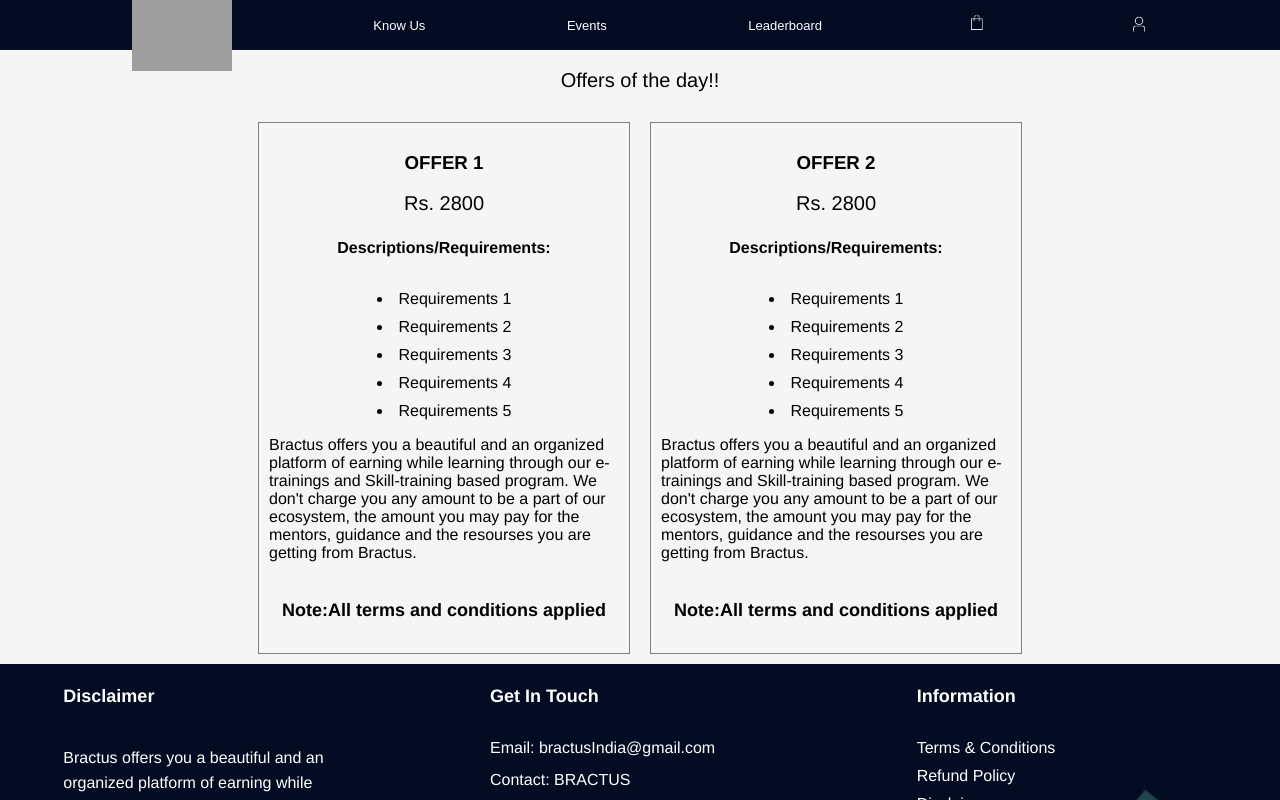
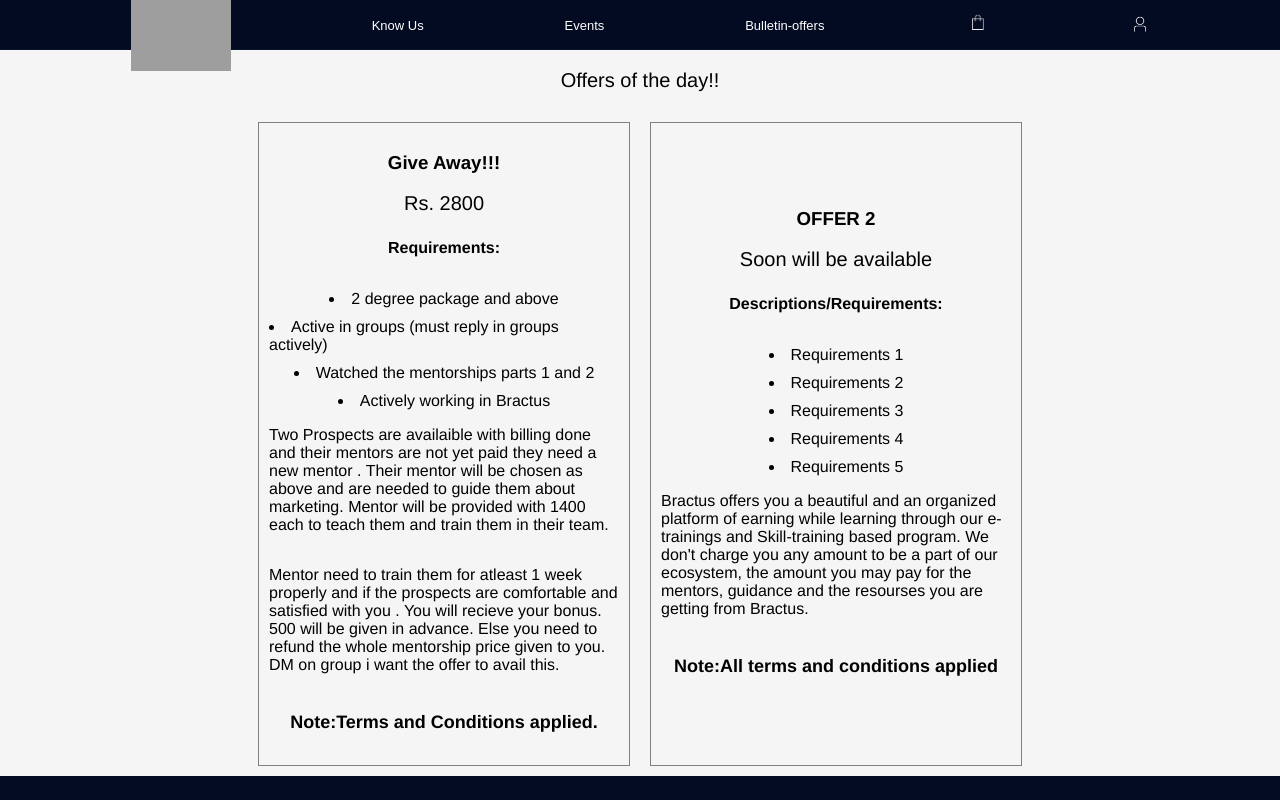
Before and after one commit to Khannakunal32/bractus-frontend, a React (Create React App) app: page /leaderBoard in a window 1280 px wide. Shown: the top 800 px of the page. Built offline with nearby package versions, Linux system fonts and the light colour scheme; grey boxes are pictures that could not be loaded.

Commit message:
bulletin and day 2

```diff
--- a/src/App.js
+++ b/src/App.js
@@ -117,7 +117,7 @@ function App(props) {
 
               <a href="/comingsoon">Events</a>
               <a href="/Packages">Services</a>
-              <a href="/leaderBoard">Leaderboard</a>
+              <a href="/leaderBoard">Bulletin-offers</a>
               <a href="/signin">My Account</a>
               {/* <a href="/cart">Cart</a>
             <a href="/signin">Sign In</a> */}
@@ -136,7 +136,7 @@ function App(props) {
             <a href="/aboutus">Know Us</a>
             <a href="/comingsoon">Events</a>
 
-            <a href="/leaderBoard">Leaderboard</a>
+            <a href="/leaderBoard">Bulletin-offers</a>
 
             <a href="/Packages">
               <img
--- a/src/index.css
+++ b/src/index.css
@@ -712,3 +712,11 @@ z-index: 1;
   margin:20px
 
 }
+
+.mentorship-teaser{
+  background-color: #040c239a;
+  text-align: left;
+  width: 35%;
+  height: 90%;
+  min-height: 280px;
+}
--- a/src/screens/kunalMentorship.js
+++ b/src/screens/kunalMentorship.js
@@ -1,4 +1,4 @@
-import React from "react";
+/* import React from "react";
 
 export default function kunalMentorship() {
   return (
@@ -44,3 +44,151 @@ export default function kunalMentorship() {
     </div>
   );
 }
+*/
+import React from "react";
+
+export default function kunalMentorship() {
+  return (
+    <div
+      style={{
+        display: "flex",
+        flexDirection: "column",
+        maxWidth: "100vw",
+        alignItems: "center",
+        justifyContent: "center",
+      }}
+    >
+      <h1>Kunal Khanna's Mentorship</h1>
+
+      <iframe
+        className="mentorship-teaser"
+        src="https://www.youtube.com/embed/cM_5GI1hyac"
+        title="Kunal's Mentorship"
+        frameborder="0"
+        allow="accelerometer; autoplay; clipboard-write; encrypted-media; gyroscope; picture-in-picture"
+        allowfullscreen
+      ></iframe>
+
+      <h1>Description</h1>
+      <div style={{ maxWidth: "35%", textAlign: "left", lineHeight: "25px" }}>
+        <p>
+          This is Kunal Khanna's personal mentorship to learn Marketing and
+          kick-start your business.<br></br>
+          This course will provide you with one of the best marketing knowledge
+          that is totally practical. If you go through this course and follow
+          each step and task on daily basis , then it can gaurantee you to earn
+          through selling your personal skills. <br></br>
+          Have full conceteration while watching this and have a diary and pen
+          with you.
+        </p>
+      </div>
+      <h1>Task:Day 1</h1>
+      <div style={{ maxWidth: "35%", textAlign: "left", lineHeight: "25px" }}>
+        <p>Task for the day 1 is folowing:</p>
+        <li>
+          Watch Mindset Part 1 <br></br>
+          <a href="https://youtu.be/meejCpKK830" title="Mindset Part 1">
+            <img
+              src="https://i9.ytimg.com/vi/meejCpKK830/mq1.jpg?sqp=CMiY14YG&rs=AOn4CLDEeX7BvWOdbuKcZEfYYMXDxETEQw"
+              alt="Mindset Part 1"
+            />
+          </a>
+        </li>
+        <li>
+          {" "}
+          Now watch mindset Part 2 <br></br>
+          <a href="https://youtu.be/KBoDrqFB7GY" title="Mindset Part 2">
+            <img
+              src="https://i9.ytimg.com/vi/KBoDrqFB7GY/mq2.jpg?sqp=CKyy14YG&rs=AOn4CLAgNSRu3UJxg8NuJ3IMP9aO8EJJ7A"
+              alt="Mindset Part 2"
+            />
+          </a>
+        </li>
+        <ol>
+          <li>Make sure you have complete notes </li>
+
+          <li> Apply all the steps in video without missing.</li>
+
+          <li> Contact your mentor to start.</li>
+          <li>
+            {" "}
+            Make Hot Warm list <br></br>(Ask your upline to help you. Dont
+            depend on upline much.)
+          </li>
+          <li>
+            {" "}
+            I personally made a list of 100 poeple . <br></br>The more the
+            number is, the better you'll have the sales.
+          </li>
+        </ol>{" "}
+      </div>
+      <h1>Note: Please make sure to obey rules</h1>
+
+      <h1>Task:Day 2</h1>
+      <div style={{ maxWidth: "35%", textAlign: "left", lineHeight: "25px" }}>
+        <p>Task for the day 2 is folowing:</p>
+        <li>
+          Watch Skillset - Profiling <br></br>
+          <a href="https://youtu.be/nKomhVZC9As" title="Skillset Profiling">
+            <img
+              src="https://i9.ytimg.com/vi/nKomhVZC9As/mq3.jpg?sqp=CKyy14YG&rs=AOn4CLDdsJEqSiXUxJqR9eh6YrvdUhcJeQ"
+              alt="Skillset - Profiling"
+            />
+          </a>
+        </li>
+        {/* <li>
+          {" "}
+          Now watch mindset Part 2 <br></br>
+          <a href="https://youtu.be/KBoDrqFB7GY" title="Mindset Part 2">
+            <img
+              src="https://i9.ytimg.com/vi/KBoDrqFB7GY/mq2.jpg?sqp=CKyy14YG&rs=AOn4CLAgNSRu3UJxg8NuJ3IMP9aO8EJJ7A"
+              alt="Mindset Part 2"
+            />
+          </a>
+        </li> */}
+        <ol>
+          <li>
+            Create a private profile. Follow your upline and Kunal Khanna.{" "}
+          </li>
+
+          <li>
+            {" "}
+            Apply all the steps in video and create an attractive profiling.
+          </li>
+
+          <li> Shout in bractus groups and increase followers.</li>
+          <li>
+            Watch the video given. Its very funny and will teach you story
+            bulding.<br></br>
+            <a
+              href="https://www.youtube.com/watch?v=WPcbGq2Wzpg"
+              title="Recipe of success -1"
+            >
+              {" "}
+              Recipe of Success 1- Sonu sharma
+            </a>{" "}
+          </li>
+          {/* <a href="https://youtu.be/KBoDrqFB7GY" title="Mindset Part 2">  </a> */}
+
+          <li>
+            It was funny right. The next video is even better.<br></br>
+            <a
+              href="https://www.youtube.com/watch?v=p2ruFPzrMJ4"
+              title="Recipe of success -2"
+            >
+              {" "}
+
+              Recipe of Success 2- Sonu sharma
+            </a>{" "}
+          </li>
+
+          <li>
+            {" "}
+            Now work on profiling. Revise old notes and make a video of your skill.
+          </li>
+        </ol>{" "}
+      </div>
+      <h1>Note: Please make sure to watch all video and complete the task to earn.</h1>
+    </div>
+  );
+}
--- a/src/screens/leaderBoard.js
+++ b/src/screens/leaderBoard.js
@@ -1,49 +1,83 @@
-import React from 'react'
+import React from "react";
 
 export default function leaderBoard() {
   return (
-        <div style={{display:'flex',flexDirection:'column',justifyContent:'center',alignItems:'center'}}>
+    <div
+      style={{
+        display: "flex",
+        flexDirection: "column",
+        justifyContent: "center",
+        alignItems: "center",
+      }}
+    >
       <p className="price">Offers of the day!!</p>
-           <div style={{display:'flex',justifyContent:'space-evenly'}}>
-
-
-        <div style={{maxWidth:'350px', display:'flex',flexDirection:'column',alignItems:'center',margin:'10px',justifyContent:'center',border:'1px solid grey',padding:'10px'}}>
-           <h3>OFFER 1</h3>
+      <div style={{ display: "flex", justifyContent: "space-evenly" }}>
+        <div
+          style={{
+            maxWidth: "350px",
+            display: "flex",
+            flexDirection: "column",
+            alignItems: "center",
+            margin: "10px",
+            justifyContent: "center",
+            border: "1px solid grey",
+            padding: "10px",
+          }}
+        >
+          <h3 >Give Away!!!</h3>
           <div className="price">Rs. 2800</div>
-          <h2>Descriptions/Requirements:</h2>
-          <li>Requirements 1</li>
-          <li>Requirements 2</li>
-          <li>Requirements 3</li>
-          <li>Requirements 4</li>
-          <li>Requirements 5</li>
-          <p style={{textAlign:'left'}}> Bractus offers you a beautiful and an organized platform of
-                earning while learning through our e-trainings and Skill-training
-                based program. We don't charge you any amount to be a part of
-                our ecosystem, the amount you may pay for the mentors, guidance and
-                the resourses you are getting from Bractus.</p>
-                <h1>Note:All terms and conditions applied</h1>
+          <h2>Requirements:</h2>
+          <li>2 degree package and above</li>
+          <li>Active in groups (must reply in groups actively)</li>
+          <li>Watched the mentorships parts 1 and 2</li>
+          <li>Actively working in Bractus</li>
+          <p style={{ textAlign: "left" }}>
+            {" "}
+            Two Prospects are availaible with billing done and their mentors are not yet paid
+            they need a new mentor . Their mentor will be chosen as above and are needed to guide
+            them about marketing. Mentor will be provided with 1400 each to teach them and train them
+            in their team.
+          </p>
+          <p style={{ textAlign: "left" }}>
+            {" "}
+            Mentor need to train them for atleast 1 week properly and if the prospects are comfortable and
+            satisfied with you . You will recieve your bonus. 500 will be given in advance. Else you need to
+            refund the whole mentorship price given to you. DM on group i want the offer to avail this.
+          </p>
+          <h1>Note:Terms and Conditions applied.</h1>
         </div>
 
-           <div style={{maxWidth:'350px',display:'flex',flexDirection:'column',alignItems:'center',margin:'10px',justifyContent:'center',border:'1px solid grey',padding:'10px'}}>
+        <div
+          style={{
+            maxWidth: "350px",
+            display: "flex",
+            flexDirection: "column",
+            alignItems: "center",
+            margin: "10px",
+            justifyContent: "center",
+            border: "1px solid grey",
+            padding: "10px",
+          }}
+        >
           <h3>OFFER 2</h3>
-           <div className="price">Rs. 2800</div>
+          <div className="price">Soon will be available</div>
           <h2>Descriptions/Requirements:</h2>
           <li>Requirements 1</li>
           <li>Requirements 2 </li>
           <li>Requirements 3</li>
           <li>Requirements 4</li>
           <li>Requirements 5</li>
-          <p style={{textAlign:'left'}}> Bractus offers you a beautiful and an organized platform of
-                earning while learning through our e-trainings and Skill-training
-                based program. We don't charge you any amount to be a part of
-                our ecosystem, the amount you may pay for the mentors, guidance and
-                the resourses you are getting from Bractus.</p>
+          <p style={{ textAlign: "left" }}>
+            {" "}
+            Bractus offers you a beautiful and an organized platform of earning
+            while learning through our e-trainings and Skill-training based
+            program. We don't charge you any amount to be a part of our
+            ecosystem, the amount you may pay for the mentors, guidance and the
+            resourses you are getting from Bractus.
+          </p>
           <h1>Note:All terms and conditions applied</h1>
-
         </div>
-
       </div>
-
     </div>
-    )
+  );
 }
```
Also changed, not shown: 16 other files (tests, documents, lock files or other folders). Lines whose indentation alone changed are shown as unchanged.
